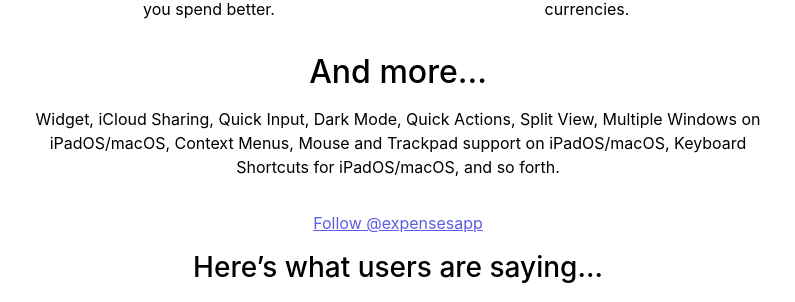
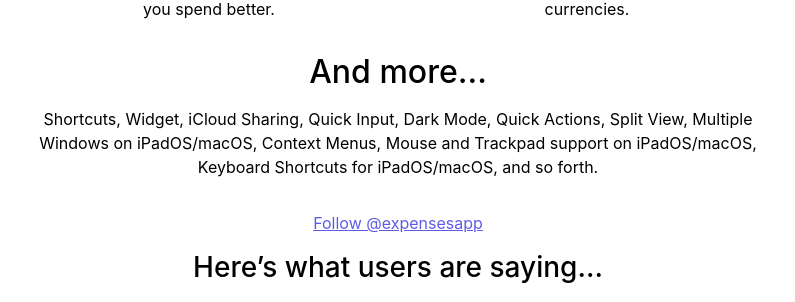
Before and after one commit to bluecometlabs/getexpenses.app, a Jekyll site: the page built from pages/index.md, in a window 1280 px wide. Shown: the part 1223-1525 px from the top of the page, without its empty margins (242-1037 px from the left). Built offline with Jekyll 4.4.1, drawn with Linux system fonts in a browser that asks for light colours; comment, search, counter and statistics services are not loaded.

Commit message:
Update page

```diff
--- a/pages/index.md
+++ b/pages/index.md
@@ -69,7 +69,7 @@
     <div class="row justify-content-center">
         <div class="col-sm">
             <h2>And more...</h2>
-            <p>Widget, iCloud Sharing, Quick Input, Dark Mode, Quick Actions, Split View, Multiple Windows on iPadOS/macOS, Context Menus, Mouse and Trackpad support on iPadOS/macOS, Keyboard Shortcuts for iPadOS/macOS, and so forth.</p>
+            <p>Shortcuts, Widget, iCloud Sharing, Quick Input, Dark Mode, Quick Actions, Split View, Multiple Windows on iPadOS/macOS, Context Menus, Mouse and Trackpad support on iPadOS/macOS, Keyboard Shortcuts for iPadOS/macOS, and so forth.</p>
         </div>
     </div>
     <p>
```
